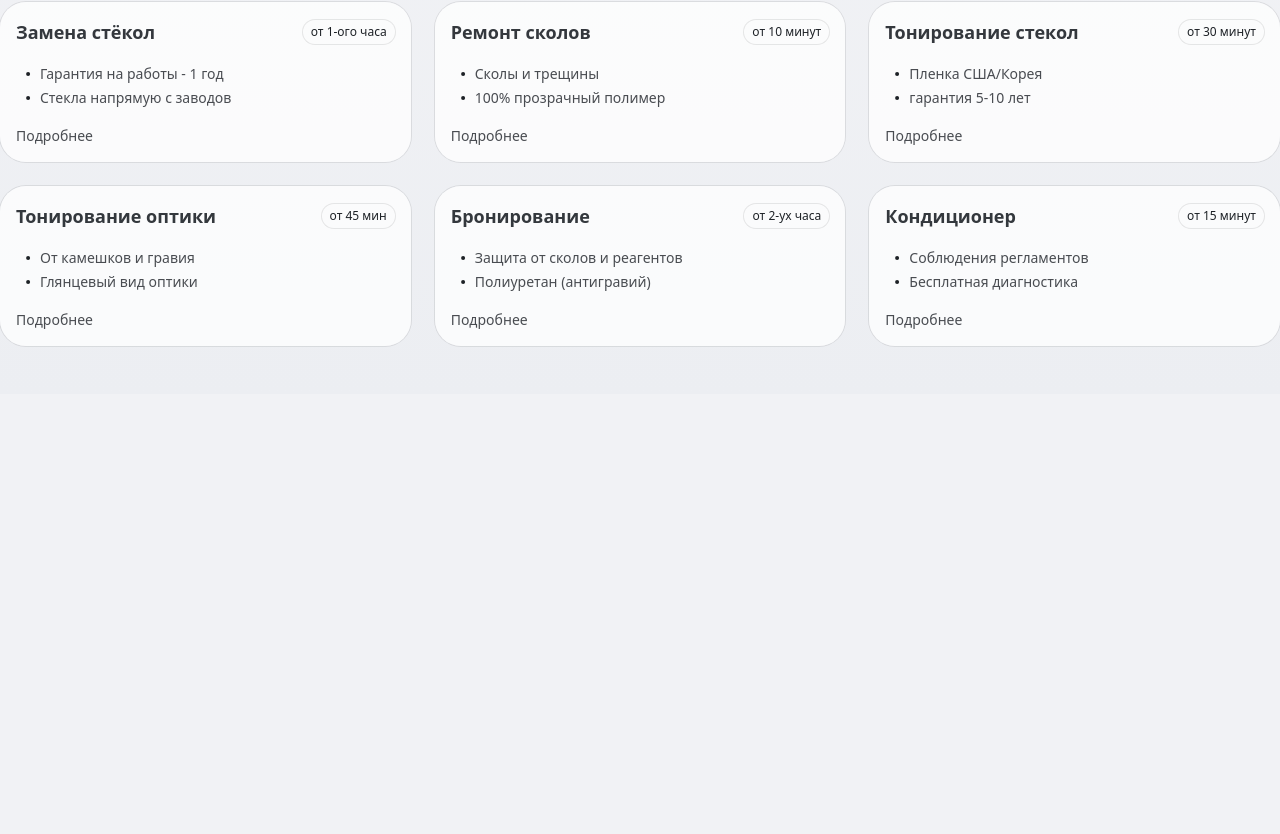
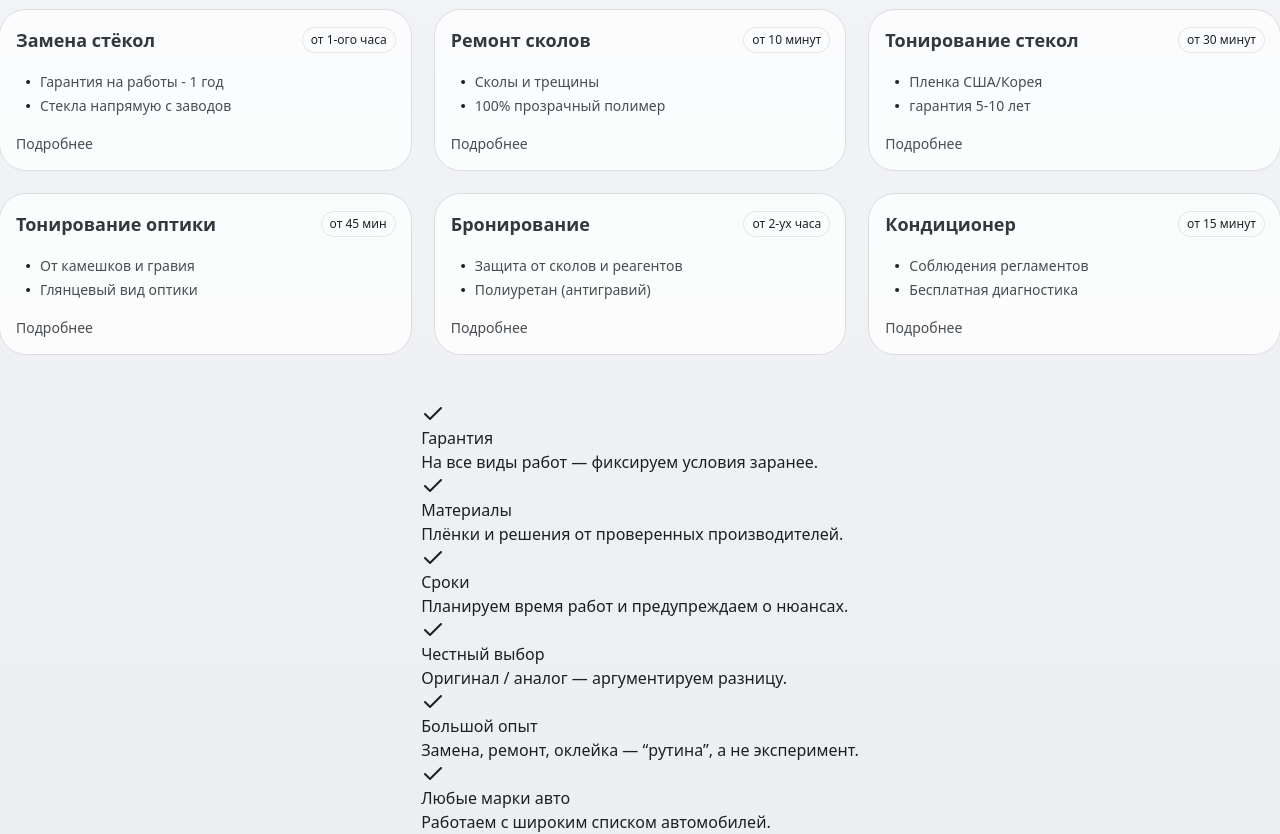
Before and after one commit to TgSBot-xD/bashavtosteklo, a Next.js app: page / in a window 1280 px wide. Shown: the part 786-1620 px from the top of the page. Before the commit the page ends 1180 px from the top, so only its background shows below. Built offline with nearby package versions, Linux system fonts and the light colour scheme.

Commit message:
feat: BAS-19 Сделан макет  блока страницы "Почему мы"

```diff
--- a/src/app/(landing)/page.tsx
+++ b/src/app/(landing)/page.tsx
@@ -1,13 +1,5 @@
-import { Header } from 'widget/header';
-import { HeroSection } from 'widget/hero-section';
-import { Services } from 'widget/services';
+import { MainPage } from 'src/pages/main';
 
 export default function Home() {
-  return (
-    <div className="relative flex flex-col items-center">
-      <Header />
-      <HeroSection />
-      <Services />
-    </div>
-  );
+  return <MainPage />;
 }
--- /dev/null
+++ b/src/pages/main/index.ts
@@ -0,0 +1 @@
+export { MainPage } from './ui/main';
--- /dev/null
+++ b/src/pages/main/ui/main.tsx
@@ -0,0 +1,17 @@
+import { Header } from 'widget/header';
+import { HeroSection } from 'widget/hero-section';
+import { Services } from 'widget/services';
+import { WhyUsList } from 'widget/why-we';
+
+function MainPage() {
+  return (
+    <div className="relative flex flex-col items-center">
+      <Header />
+      <HeroSection />
+      <Services />
+      <WhyUsList />
+    </div>
+  );
+}
+
+export { MainPage };
--- a/src/widgets/services/ui/services.tsx
+++ b/src/widgets/services/ui/services.tsx
@@ -8,7 +8,7 @@ function Services() {
       data-testid="services"
       className="flex w-full flex-col gap-6 p-4 lg:mb-12 lg:max-w-4xl lg:p-0 xl:max-w-7xl"
     >
-      <div className="flex w-max flex-col">
+      <div className="flex w-max flex-col gap-2">
         <h4 className="text-2xl font-bold">Услуги</h4>
         <Divider />
       </div>
--- /dev/null
+++ b/src/widgets/why-we/config/why-us-list.ts
@@ -0,0 +1,36 @@
+import { WhyUsList } from '../model/why-us-list.types';
+
+const whyUsList: WhyUsList[] = [
+  {
+    id: 1,
+    title: 'Гарантия',
+    description: 'На все виды работ — фиксируем условия заранее.',
+  },
+  {
+    id: 2,
+    title: 'Материалы',
+    description: 'Плёнки и решения от проверенных производителей.',
+  },
+  {
+    id: 3,
+    title: 'Сроки',
+    description: 'Планируем время работ и предупреждаем о нюансах.',
+  },
+  {
+    id: 4,
+    title: 'Честный выбор',
+    description: 'Оригинал / аналог — аргументируем разницу.',
+  },
+  {
+    id: 5,
+    title: 'Большой опыт',
+    description: 'Замена, ремонт, оклейка — “рутина”, а не эксперимент.',
+  },
+  {
+    id: 6,
+    title: 'Любые марки авто',
+    description: 'Работаем с широким списком автомобилей.',
+  },
+];
+
+export { whyUsList };
--- /dev/null
+++ b/src/widgets/why-we/index.ts
@@ -0,0 +1 @@
+export { WhyUsList } from './ui/why-us-list';
--- /dev/null
+++ b/src/widgets/why-we/model/why-us-list.types.ts
@@ -0,0 +1,5 @@
+export type WhyUsList = {
+  id: number;
+  title: string;
+  description: string;
+};
--- /dev/null
+++ b/src/widgets/why-we/ui/features-list.tsx
@@ -0,0 +1,19 @@
+
+function FeaturesList() {
+  return (
+    <div>
+      <h5>Фокус на качестве и предсказуемом результате</h5>
+      <p>
+        Комплексные работы выполняют несколько специалистов: каждый отвечает за свою часть. Подбор
+        материалов — под желание и бюджет. На месте есть комфортные мелочи, чтобы вы не теряли
+        время.
+      </p>
+      <div>
+        <div>чай и кофе</div>
+        <div>Wi-Fi</div>
+      </div>
+    </div>
+  );
+}
+
+export { FeaturesList };
--- /dev/null
+++ b/src/widgets/why-we/ui/hero-section.tsx
@@ -0,0 +1,20 @@
+import { FeaturesList } from './features-list';
+
+import { Divider } from 'shared/ui';
+
+function WhyWeSection() {
+  return (
+    <section>
+      <div>
+        <h4>Почему мы</h4>
+        <Divider />
+      </div>
+      <div>
+        <FeaturesList />
+        <div></div>
+      </div>
+    </section>
+  );
+}
+
+export { WhyWeSection };
--- /dev/null
+++ b/src/widgets/why-we/ui/why-us-list.tsx
@@ -0,0 +1,27 @@
+import { Check } from 'lucide-react';
+
+import { whyUsList } from '../config/why-us-list';
+
+function WhyUsList() {
+  return (
+    <div>
+      <div>{renderWhyUsItems()}</div>
+    </div>
+  );
+}
+
+function renderWhyUsItems() {
+  return whyUsList.map(({ id, title, description }) => {
+    return (
+      <div data-testid={id} key={id}>
+        <Check />
+        <div>
+          <h6>{title}</h6>
+          <p>{description}</p>
+        </div>
+      </div>
+    );
+  });
+}
+
+export { WhyUsList };
```
